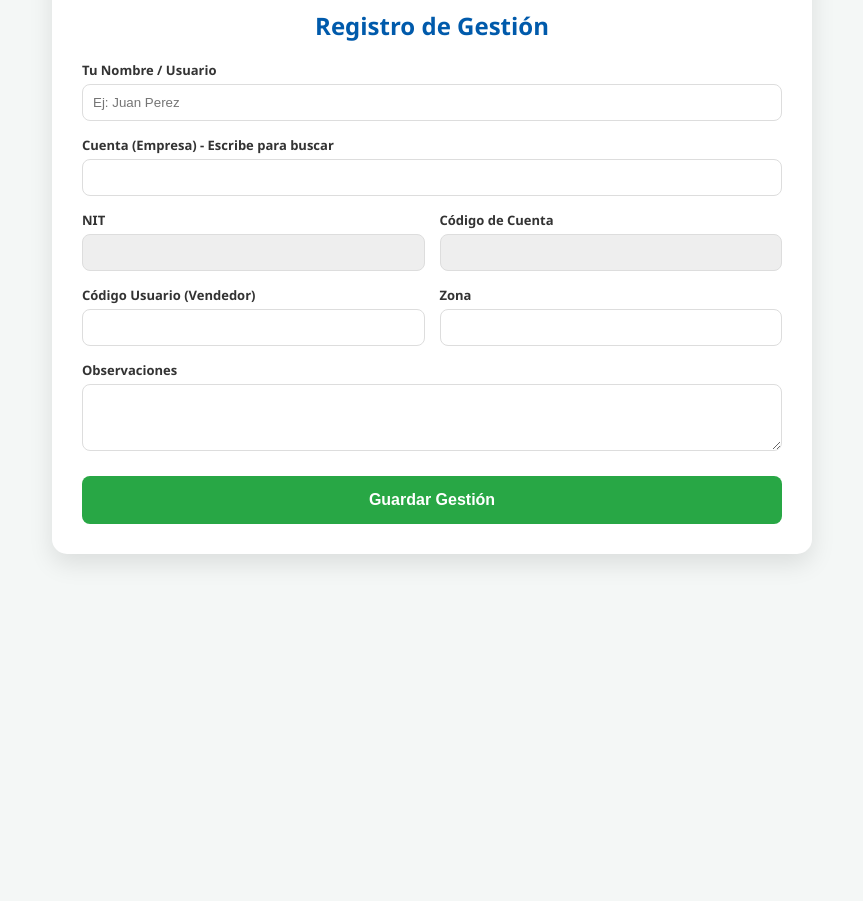
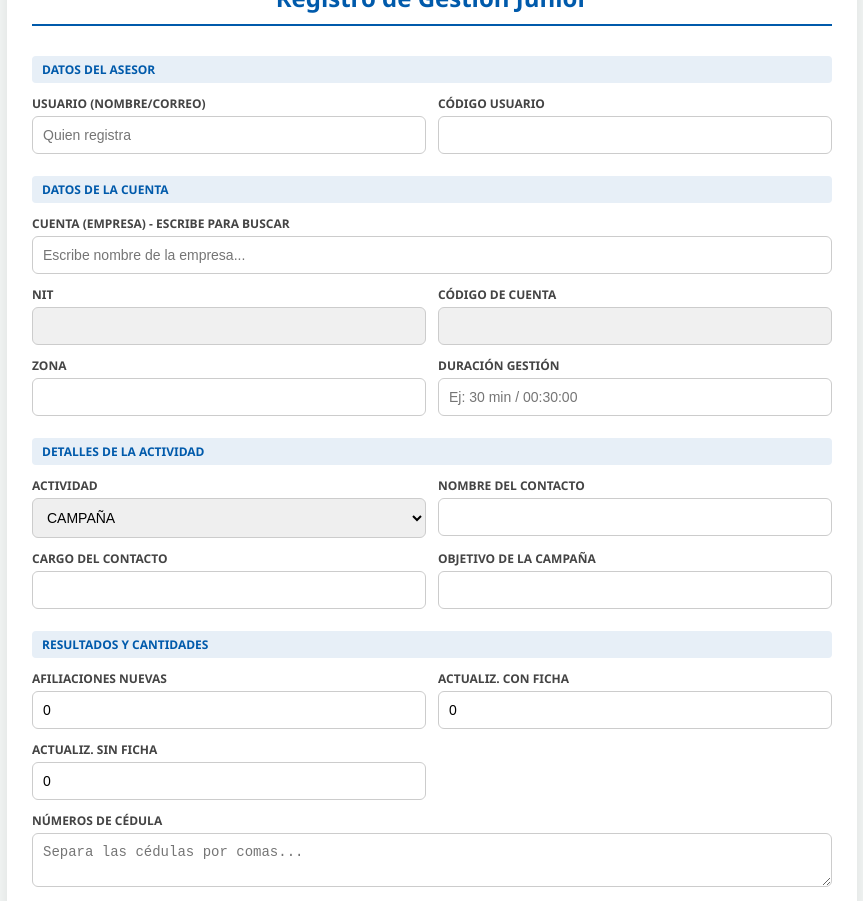
Before and after one commit to ageogestionbogota/gestion-comisiones, a plain HTML site: page index.html in a window 1280 px wide. Shown: the part 187-1088 px from the top of the page, without its empty margins (208-1071 px from the left). Before the commit the page ends 800 px from the top, so only its background shows below. Drawn offline with Linux system fonts and the light colour scheme.

Commit message:
Update index.html

```diff
--- a/index.html
+++ b/index.html
@@ -5,39 +5,47 @@
     <meta name="viewport" content="width=device-width, initial-scale=1.0">
     <title>Gestión Los Olivos</title>
     <style>
-        :root { --olivos: #005aab; --fondo: #f4f7f6; }
-        body { font-family: 'Segoe UI', sans-serif; background: var(--fondo); display: flex; justify-content: center; padding: 20px; }
-        .card { background: white; padding: 30px; border-radius: 15px; box-shadow: 0 10px 25px rgba(0,0,0,0.1); width: 100%; max-width: 700px; }
-        .grid { display: grid; grid-template-columns: 1fr 1fr; gap: 15px; }
+        :root { --olivos: #005aab; --verde: #28a745; --fondo: #f4f7f6; }
+        body { font-family: 'Segoe UI', Tahoma, sans-serif; background: var(--fondo); display: flex; justify-content: center; padding: 10px; }
+        .card { background: white; padding: 25px; border-radius: 12px; box-shadow: 0 8px 20px rgba(0,0,0,0.1); width: 100%; max-width: 800px; }
+        .grid { display: grid; grid-template-columns: 1fr 1fr; gap: 12px; }
         .full { grid-column: span 2; }
-        h2 { color: var(--olivos); text-align: center; margin-top: 0; }
-        label { display: block; font-weight: bold; margin-bottom: 5px; font-size: 13px; color: #333; }
-        input, select, textarea { width: 100%; padding: 10px; border: 1px solid #ddd; border-radius: 8px; box-sizing: border-box; }
-        input[readonly] { background: #eee; }
-        button { background: #28a745; color: white; border: none; padding: 15px; border-radius: 8px; width: 100%; font-size: 16px; font-weight: bold; cursor: pointer; margin-top: 20px; }
+        h2 { color: var(--olivos); text-align: center; margin-top: 0; border-bottom: 2px solid var(--olivos); padding-bottom: 10px; }
+        label { display: block; font-weight: bold; margin-bottom: 4px; font-size: 12px; color: #444; text-transform: uppercase; }
+        input, select, textarea { width: 100%; padding: 10px; border: 1px solid #ccc; border-radius: 6px; box-sizing: border-box; font-size: 14px; }
+        input[readonly] { background: #f0f0f0; color: #666; }
+        button { background: var(--verde); color: white; border: none; padding: 15px; border-radius: 6px; width: 100%; font-size: 16px; font-weight: bold; cursor: pointer; margin-top: 15px; }
         button:disabled { background: #ccc; }
+        .section-title { grid-column: span 2; background: #e7eff7; padding: 5px 10px; font-size: 12px; font-weight: bold; color: var(--olivos); margin-top: 10px; border-radius: 4px; }
+        @media (max-width: 600px) { .grid { grid-template-columns: 1fr; } .full { grid-column: span 1; } .section-title { grid-column: span 1; } }
     </style>
 </head>
 <body>
 
     <div class="card">
-        <div style="text-align: center; margin-bottom: 20px;">
-            <img src="https://losolivos.co/logo.png" alt="Los Olivos" style="width:150px;">
+        <div style="text-align: center; margin-bottom: 15px;">
+            <img src="https://losolivos.co/logo.png" alt="Los Olivos" style="width:140px;">
         </div>
-        <h2>Registro de Gestión</h2>
+        <h2>Registro de Gestión Junior</h2>
+
         <form id="gestioForm">
             <div class="grid">
-                <div class="full">
-                    <label>Tu Nombre / Usuario</label>
-                    <input type="text" name="usuario" placeholder="Ej: Juan Perez" required>
+                <div class="section-title">DATOS DEL ASESOR</div>
+                <div>
+                    <label>Usuario (Nombre/Correo)</label>
+                    <input type="text" name="usuario" placeholder="Quien registra" required>
+                </div>
+                <div>
+                    <label>Código Usuario</label>
+                    <input type="text" name="codigo_usuario" required>
                 </div>
 
+                <div class="section-title">DATOS DE LA CUENTA</div>
                 <div class="full">
                     <label>Cuenta (Empresa) - Escribe para buscar</label>
-                    <input type="text" name="cuenta" id="busquedaEmpresa" list="empresasData" autocomplete="off" required>
+                    <input type="text" name="cuenta" id="busquedaEmpresa" list="empresasData" autocomplete="off" required placeholder="Escribe nombre de la empresa...">
                     <datalist id="empresasData"></datalist>
                 </div>
-
                 <div>
                     <label>NIT</label>
                     <input type="text" name="nit" id="nitEmpresa" readonly>
@@ -46,14 +54,55 @@
                     <label>Código de Cuenta</label>
                     <input type="text" name="codigo_cuenta" id="codigoEmpresa" readonly>
                 </div>
-
-                <div>
-                    <label>Código Usuario (Vendedor)</label>
-                    <input type="text" name="codigo_usuario" required>
-                </div>
                 <div>
                     <label>Zona</label>
                     <input type="text" name="zona">
+                </div>
+                <div>
+                    <label>Duración Gestión</label>
+                    <input type="text" name="duracion" placeholder="Ej: 30 min / 00:30:00">
+                </div>
+
+                <div class="section-title">DETALLES DE LA ACTIVIDAD</div>
+                <div>
+                    <label>Actividad</label>
+                    <select name="actividad">
+                        <option value="CAMPAÑA">CAMPAÑA</option>
+                        <option value="CERRADO GANADO">CERRADO GANADO</option>
+                        <option value="RENOVACIÓN">RENOVACIÓN</option>
+                        <option value="VISITA">VISITA</option>
+                    </select>
+                </div>
+                <div>
+                    <label>Nombre del Contacto</label>
+                    <input type="text" name="nombre_contacto">
+                </div>
+                <div>
+                    <label>Cargo del Contacto</label>
+                    <input type="text" name="cargo_contacto">
+                </div>
+                <div>
+                    <label>Objetivo de la Campaña</label>
+                    <input type="text" name="objetivo">
+                </div>
+
+                <div class="section-title">RESULTADOS Y CANTIDADES</div>
+                <div>
+                    <label>Afiliaciones Nuevas</label>
+                    <input type="number" name="afiliaciones" value="0">
+                </div>
+                <div>
+                    <label>Actualiz. CON Ficha</label>
+                    <input type="number" name="actualizaciones_con" value="0">
+                </div>
+                <div>
+                    <label>Actualiz. SIN Ficha</label>
+                    <input type="number" name="actualizaciones_sin" value="0">
+                </div>
+
+                <div class="full">
+                    <label>Números de Cédula</label>
+                    <textarea name="cedulas" rows="2" placeholder="Separa las cédulas por comas..."></textarea>
                 </div>
 
                 <div class="full">
@@ -66,12 +115,10 @@
     </div>
 
     <script>
-        // PEGA AQUÍ TU URL DE APPS SCRIPT
         const SCRIPT_URL = "https://script.google.com/a/macros/losolivos.co/s/AKfycbwQe-Cyg1y9Ujpdm0XmhiMkc0QxYmmkt_5RALz8Y4HaoZsiCjs0bdxoF1L4iKoWq39d/exec";
 
         let cacheEmpresas = [];
 
-        // Búsqueda dinámica "Where Like"
         const inputBusqueda = document.getElementById('busquedaEmpresa');
         inputBusqueda.addEventListener('input', function() {
             if (this.value.length > 3) {
@@ -89,7 +136,6 @@
                     });
             }
 
-            // Auto-completar NIT y Código
             const found = cacheEmpresas.find(e => e.nombre === this.value);
             if (found) {
                 document.getElementById('nitEmpresa').value = found.nit;
@@ -97,20 +143,19 @@
             }
         });
 
-        // Enviar Formulario
         document.getElementById('gestioForm').addEventListener('submit', function(e) {
             e.preventDefault();
             const btn = document.getElementById('btnEnviar');
-            btn.disabled = true; btn.innerText = "Enviando...";
+            btn.disabled = true; btn.innerText = "Guardando en Excel...";
 
             fetch(SCRIPT_URL, { method: 'POST', body: new FormData(this) })
                 .then(() => {
-                    alert("¡Éxito! Datos guardados.");
+                    alert("¡Éxito! Gestión registrada correctamente.");
                     this.reset();
                     btn.disabled = false; btn.innerText = "Guardar Gestión";
                 })
                 .catch(err => {
-                    alert("Error al enviar. Intente de nuevo.");
+                    alert("Error de conexión. Verifica internet.");
                     btn.disabled = false; btn.innerText = "Guardar Gestión";
                 });
         });
```
